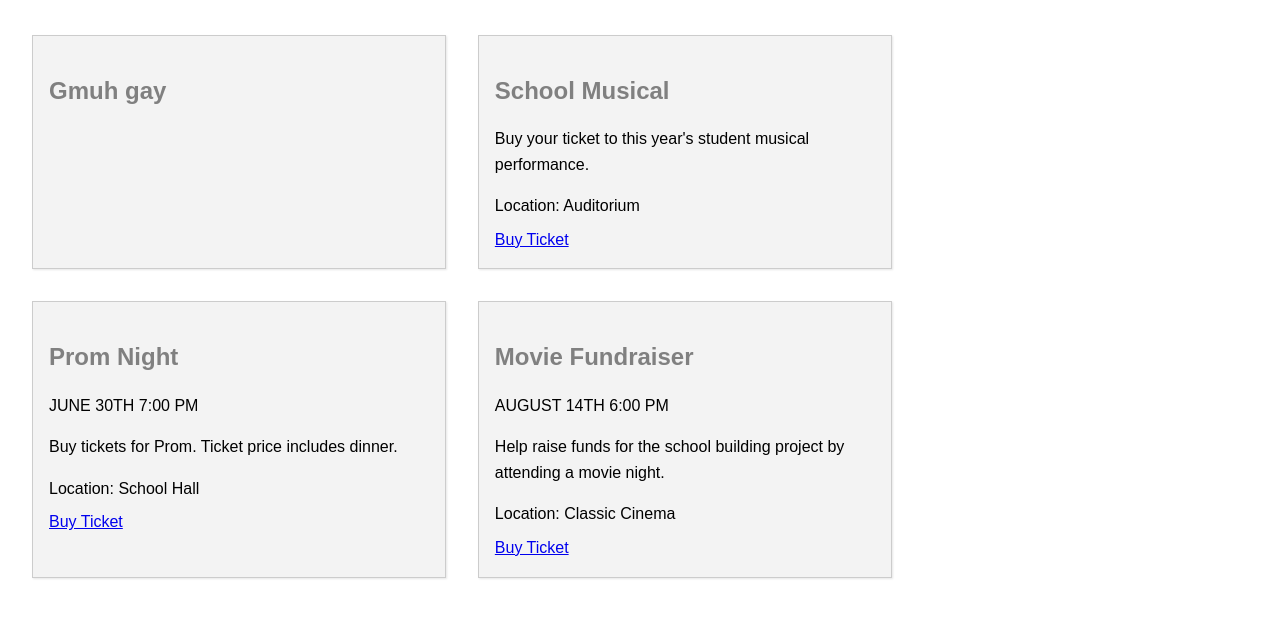
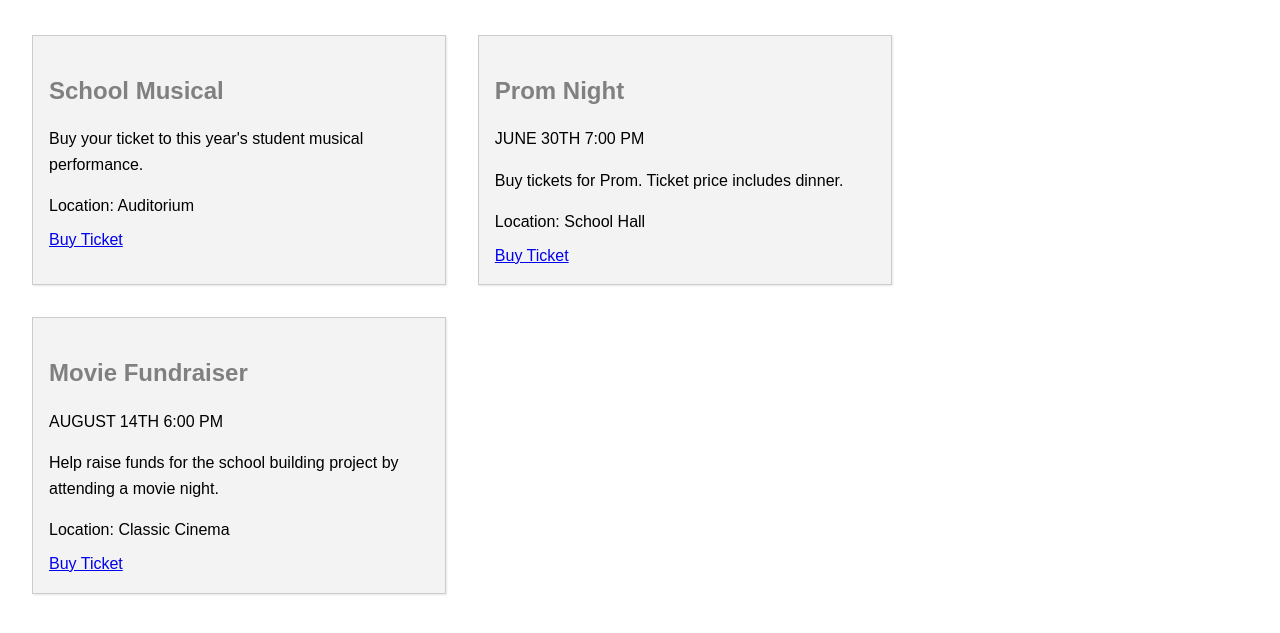
Before and after one commit to kuramee1/WebLab1, a plain HTML site: page templates/home_page.html in a window 1280 px wide. Shown: the part 133-766 px from the top of the page. Drawn offline with Linux system fonts and the light colour scheme.

Commit message:
add file1

```diff
--- a/templates/home_page.html
+++ b/templates/home_page.html
@@ -17,9 +17,6 @@
     </header>
     <h1>Upcoming Events</h1>
     <div class="event-container">
-        <div class="event">
-            <h2>Gmuh gay</h2>
-        </div>
         <div class="event">
             <h2>School Musical</h2>
             <p>Buy your ticket to this year's student musical performance.</p>
```
